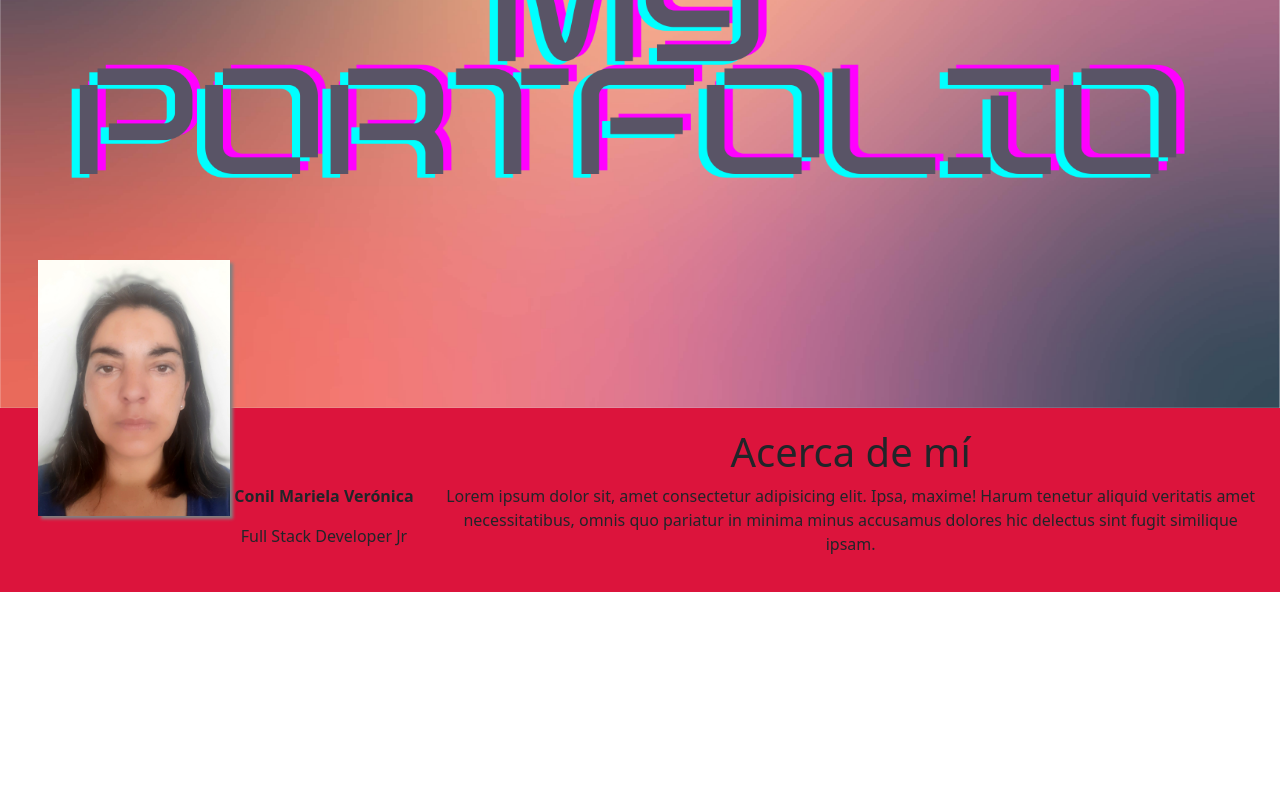
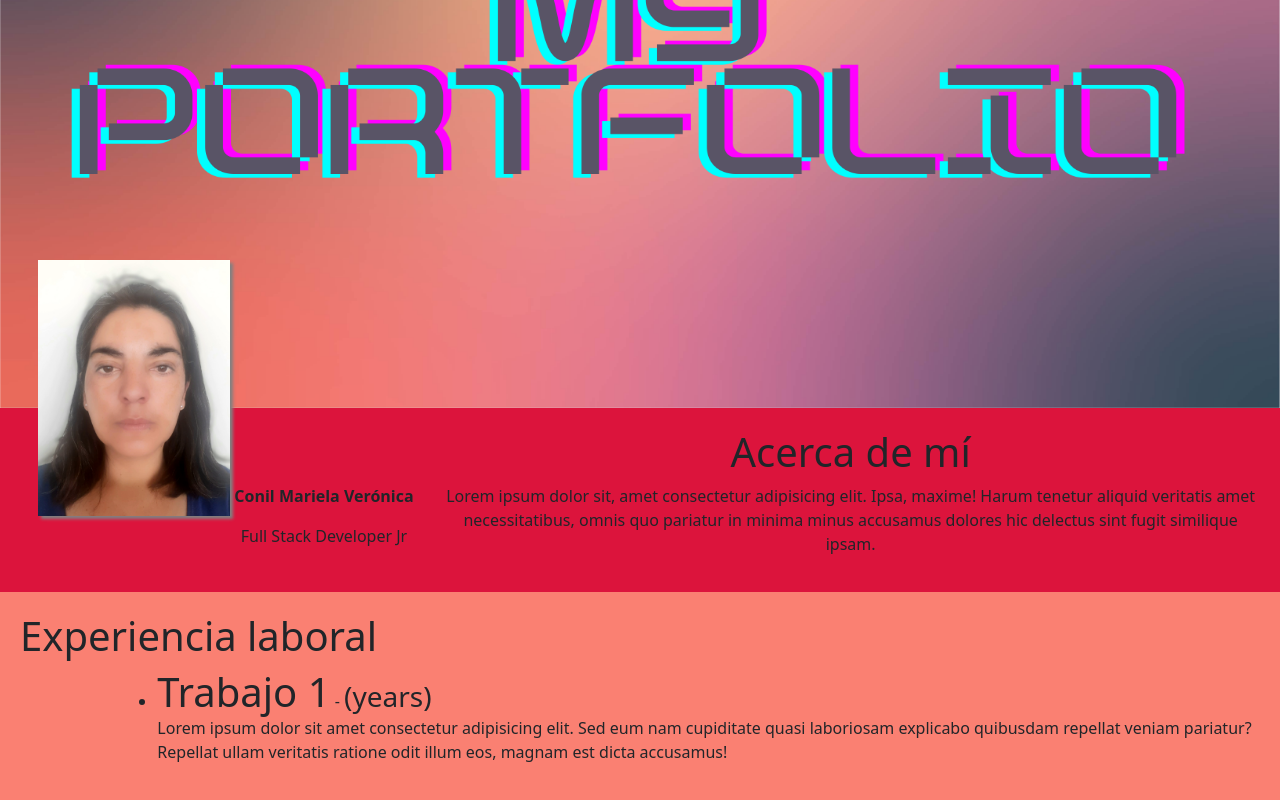
Before and after one commit to MVeroC/PI_ConilMV, an Angular app in the folder PI_ConilMV/: page / in a window 1280 px wide. Shown: the part 340-1140 px from the top of the page. Before the commit the page ends 932 px from the top, so only its background shows below. Built offline with nearby package versions, Linux system fonts and the light colour scheme.

Commit message:
experiencia laboral

```diff
--- a/PI_ConilMV/src/app/app.component.html
+++ b/PI_ConilMV/src/app/app.component.html
@@ -1,2 +1,3 @@
 <app-header></app-header>
 <app-acerca-de></app-acerca-de>
+<app-experiencia></app-experiencia>
--- a/PI_ConilMV/src/app/app.module.ts
+++ b/PI_ConilMV/src/app/app.module.ts
@@ -8,6 +8,7 @@ import { LogoAPComponent } from './components/logo-ap/logo-ap.component';
 import { SocialComponent } from './components/social/social.component';
 import { BannerComponent } from './components/banner/banner.component';
 import { AcercaDeComponent } from './components/acerca-de/acerca-de.component';
+import { ExperienciaComponent } from './components/experiencia/experiencia.component';
 
 @NgModule({
   declarations: [
@@ -16,7 +17,8 @@ import { AcercaDeComponent } from './components/acerca-de/acerca-de.component';
     LogoAPComponent,
     SocialComponent,
     BannerComponent,
-    AcercaDeComponent
+    AcercaDeComponent,
+    ExperienciaComponent
   ],
   imports: [
     BrowserModule,
--- /dev/null
+++ b/PI_ConilMV/src/app/components/experiencia/experiencia.component.css
@@ -0,0 +1,9 @@
+.row{
+    padding: 20px;
+}
+div{
+    background: salmon;
+}
+h1, h3{
+    display: inline;
+}
--- /dev/null
+++ b/PI_ConilMV/src/app/components/experiencia/experiencia.component.html
@@ -0,0 +1,14 @@
+<div class= "row">
+    <h1>Experiencia laboral</h1>
+    <div class="col-lg-1"></div>
+    <div class="col-lg-11">
+        <ul>
+            <li>
+                <h1>Trabajo 1</h1> - <h3>(years)</h3>
+            </li>
+            <p>
+                Lorem ipsum dolor sit amet consectetur adipisicing elit. Sed eum nam cupiditate quasi laboriosam explicabo quibusdam repellat veniam pariatur? Repellat ullam veritatis ratione odit illum eos, magnam est dicta accusamus!
+            </p>
+        </ul>
+    </div>
+</div>
--- /dev/null
+++ b/PI_ConilMV/src/app/components/experiencia/experiencia.component.ts
@@ -0,0 +1,15 @@
+import { Component, OnInit } from '@angular/core';
+
+@Component({
+  selector: 'app-experiencia',
+  templateUrl: './experiencia.component.html',
+  styleUrls: ['./experiencia.component.css']
+})
+export class ExperienciaComponent implements OnInit {
+
+  constructor() { }
+
+  ngOnInit(): void {
+  }
+
+}
```
Also changed, not shown: 1 other file (tests, documents, lock files or other folders).
